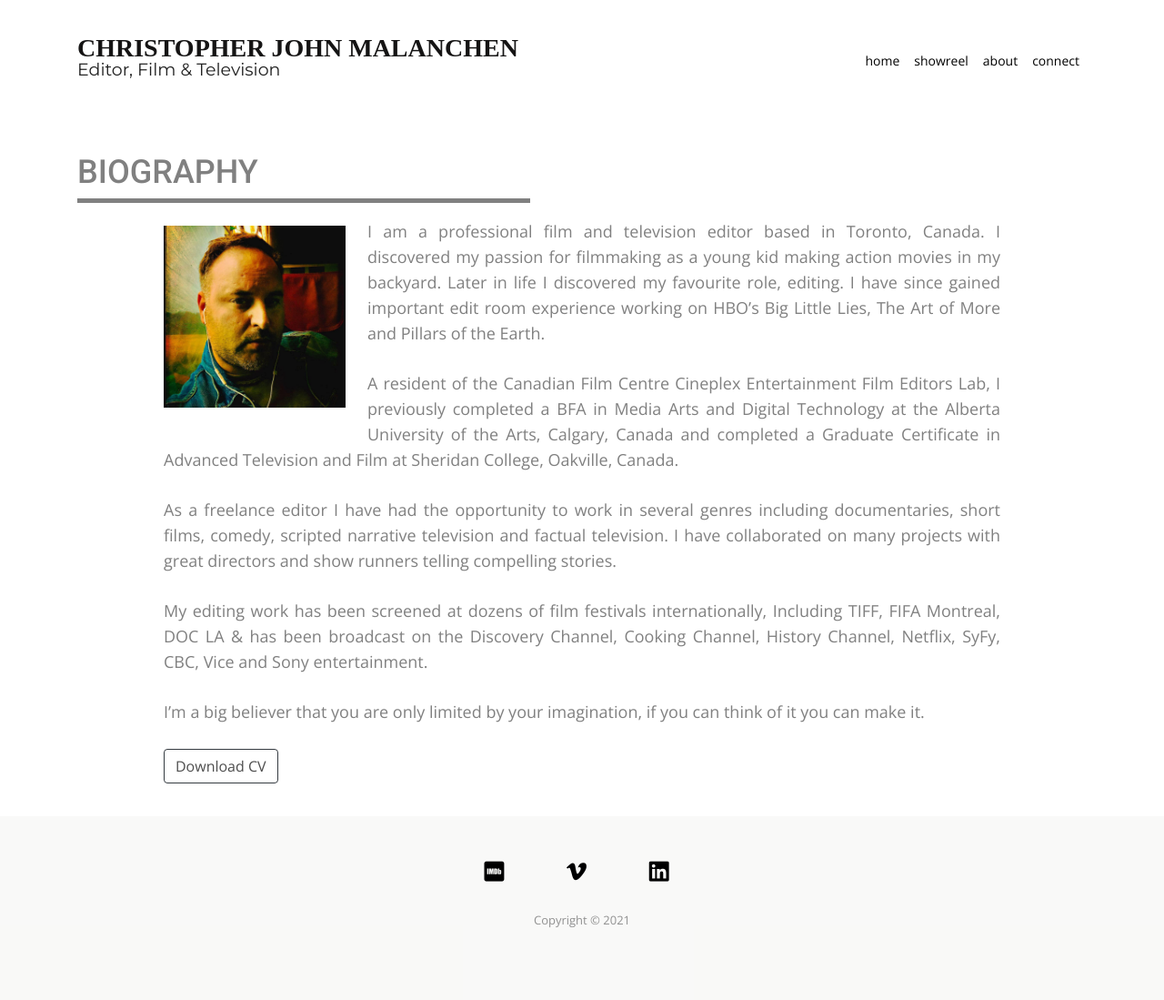
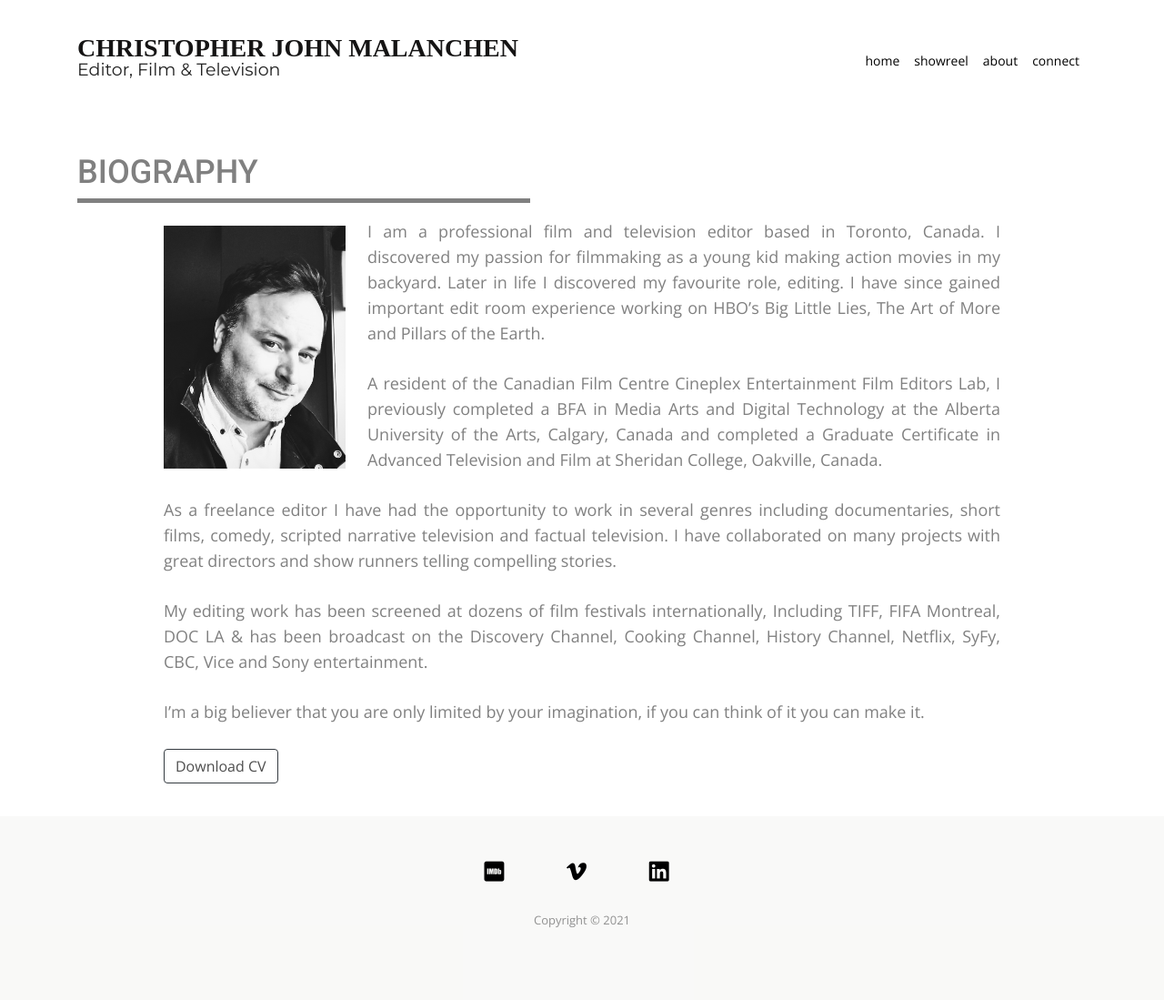
Before and after one commit to DanielCarlyle/cjfilms, a Jekyll site: the page built from bio.html, in a window 1280 px wide. Shown: the whole page at 91% size. Built offline with Jekyll 4.4.1, drawn with Linux system fonts in a browser that asks for light colours; nearby versions of some CDN libraries; some web fonts are replaced; comment, search, counter and statistics services are not loaded.

```diff
--- a/bio.html
+++ b/bio.html
@@ -19,7 +19,7 @@
            <div class="col-md-10 mx-auto bio-section__copy">
 
 
-            <img class="img-fluid flot-none float-md-left mr-4 mb-2 py-2" width="200" src="img/chris-malanchen-profile-photo-2.jpg"
+            <img class="img-fluid flot-none float-md-left mr-4 mb-2 py-2" width="200" src="img/CJM-bio-pic.jpg"
             alt="Christopher Malanchen Profile Picture" />
 
             <p>I am a professional film and television editor based in Toronto, Canada. I discovered my passion for filmmaking as a young kid making action movies in my backyard. Later in life I discovered my favourite role, editing. I have since gained important edit room experience working on HBO’s Big Little Lies, The Art of More and Pillars of the Earth.
--- a/contact.html
+++ b/contact.html
@@ -48,7 +48,7 @@
             <div id="contact-box" class="row">
               <div class="col-md-10 mx-auto text-center">
                 <div class="block">
-                  <h2>Contact</h2>
+                  <!--<h2>Contact</h2> -->
                   <ul class="address-block">
                     <li>
                       <i class="fa fa-map-marker"></i>Based in Toronto, ON, Canada
```
Also changed, not shown: img/CJM-bio-pic.jpg (added).
